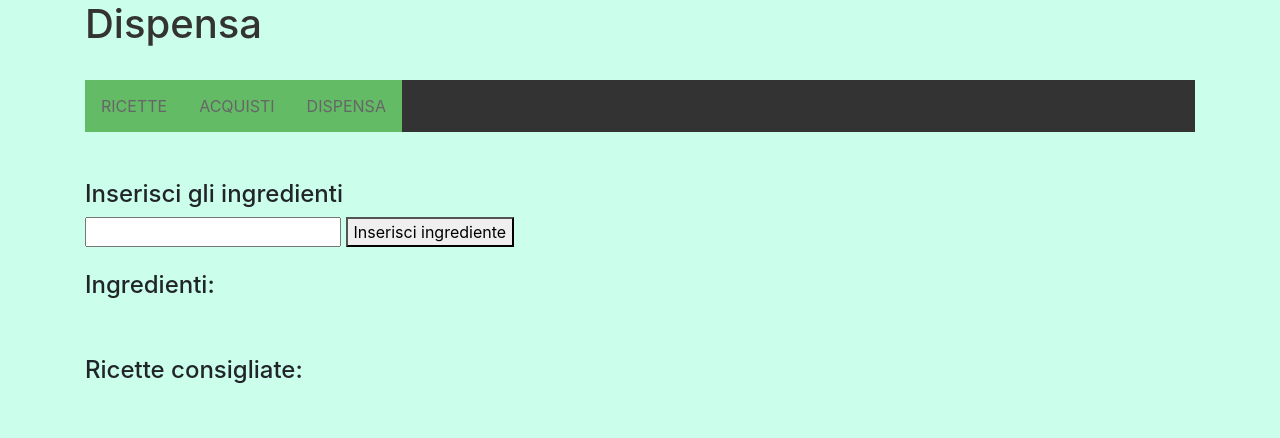
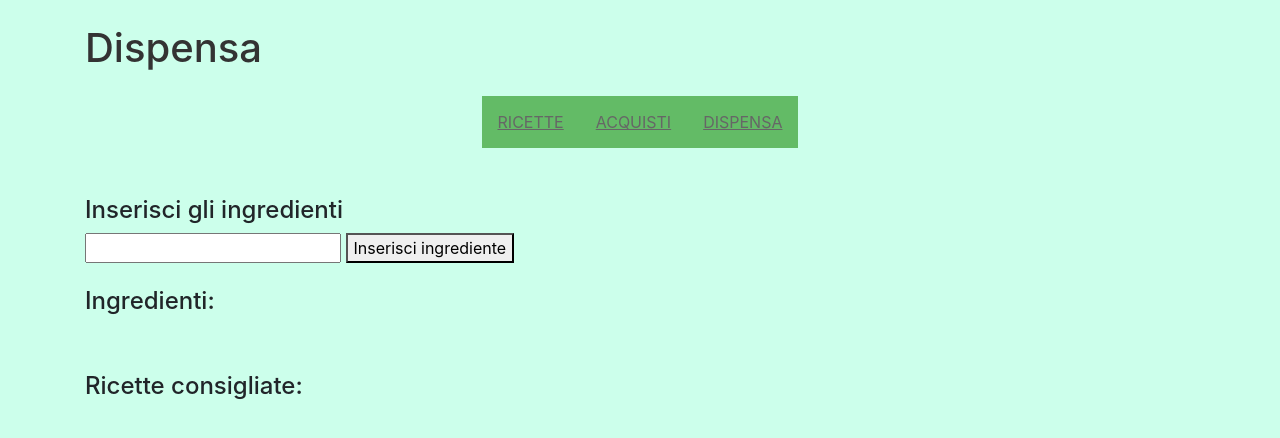
Before and after one commit to andreaunitn/Dispensa, a website: page home.html in a window 1280 px wide. Drawn offline with nearby package versions, Linux system fonts and the light colour scheme.

Commit message:
modifica visione pagina

```diff
--- a/home.html
+++ b/home.html
@@ -4,56 +4,51 @@
         <title>
             La Dispensa
         </title>
+
         <script src="https://ajax.googleapis.com/ajax/libs/jquery/3.6.0/jquery.min.js"></script>
         <link rel="stylesheet" href="https://stackpath.bootstrapcdn.com/bootstrap/4.3.1/css/bootstrap.min.css" integrity="sha384-ggOyR0iXCbMQv3Xipma34MD+dH/1fQ784/j6cY/iJTQUOhcWr7x9JvoRxT2MZw1T" crossorigin="anonymous">
 
         <style>
-            ul {
+            .barra_nav {
+                display: flex;
+                justify-content: center;
                 list-style-type: none;
                 margin: 0;
                 padding: 0;
                 overflow: hidden;
-                background-color: #333;
-            }
-
-            li {
-                float: left;
-            }
-
-            li a {
-                display: block;
-                color: white;
-                text-align: center;
-                padding: 14px 16px;
-                text-decoration: none;
             }
 
             /* Change the link color to #111 (black) on hover */
             li a:hover {
                 background-color: #111;
+                color: #63bb66;
             }
             .active {
+                color: #666;
                 background-color: #63bb66;
-            }
-
-            li a {
-                color: #666;
+                text-align: center;
+                text-decoration: underline;
+                padding: 14px 16px;
+                display: block;
             }
          </style>
 
     </head>
 
     <body class="container" style="background-color: #ccffeb">
-        <h1 style="color: #333;">
-            Dispensa
-        </h1>
         <br>
+        <h1 style="color: #333; margin-bottom: 0px;">
+            Dispensa</h1>
+       <!--
+           <img src="https://raw.githubusercontent.com/andreaunitn/Dispensa/cercaRicette/Immagini/forchetta.png" style="width: 200px; height: 150px; margin-top: 0px; margin-left: 0px;">
+       -->  <br>
 
-        <ul style="float:center">
+        <ul class="barra_nav">
             <li><a class="active" href="home.js">RICETTE</a></li>
             <li><a class="active" href="">ACQUISTI</a></li>
             <li><a class="active" href="">DISPENSA</a></li>
         </ul>
+
         <br><br>
         <h4>
             Inserisci gli ingredienti
```
